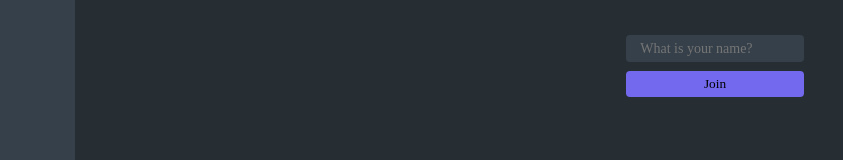
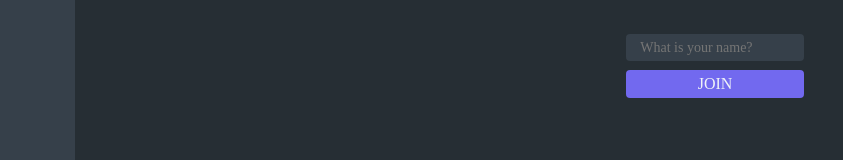
Before and after one commit to NikolaYK2/talk-blink, a React (Vite) app in the folder client/: page / in a window 1280 px wide. Shown: the part 334-494 px from the top of the page, without its empty margins (0-843 px from the left). Built offline with nearby package versions, Linux system fonts and the light colour scheme.

Commit message:
refactor(Btn): upd style

```diff
--- a/client/src/common/components/btn/Btn.module.scss
+++ b/client/src/common/components/btn/Btn.module.scss
@@ -3,12 +3,14 @@
 }
 
 .primary {
-  display: inline-block;
   padding: 5px;
   background-color: var(--color-medium);
   border-radius: var(--b-block);
   box-shadow: transparent;
   transition: background-color .3s ease-in-out 0s;
+  color: var(--color-light);
+  font-size: var(--f-s-h2);
+  text-transform: uppercase;
 
   &:hover {
     background-color: var(--color-medium-active);
```
